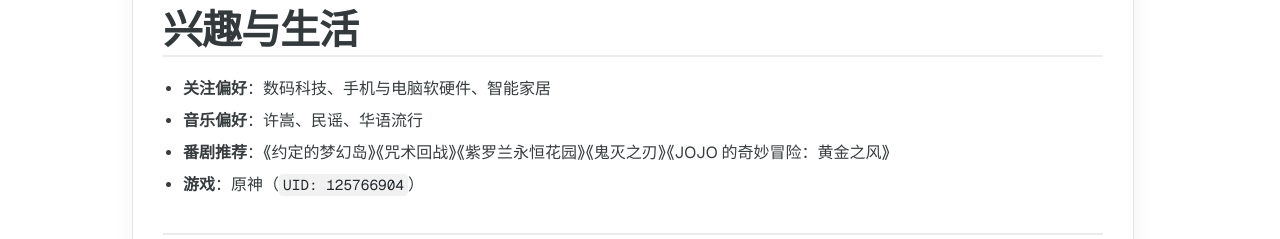
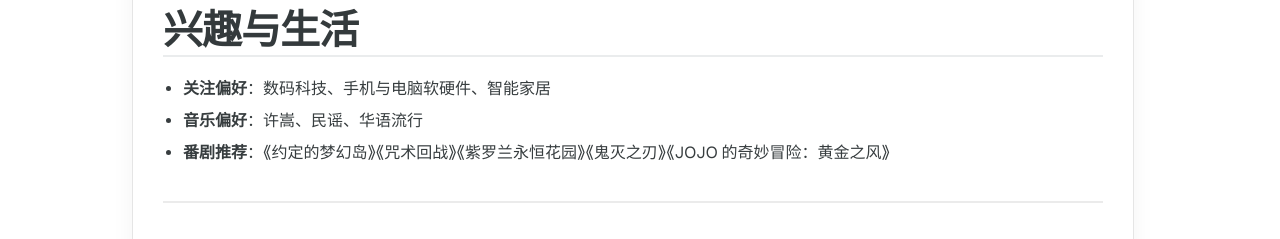
Before and after one commit to OnlyNa/OnlyNa.github.io, a plain HTML site: page about/index.html in a window 1280 px wide. Shown: the part 856-1095 px from the top of the page. Drawn offline with Linux system fonts and the light colour scheme; a script that the page names is missing.

Commit message:
Site updated: 2026-11-25 22:43:53

```diff
--- a/about/index.html
+++ b/about/index.html
@@ -94,7 +94,7 @@
 <meta property="og:locale" content="zh_CN">
 <meta property="og:image" content="https://onlyna.github.io/images/site/logo.png">
 <meta property="article:published_time" content="2024-09-01T12:15:09.000Z">
-<meta property="article:modified_time" content="2026-11-25T14:33:24.704Z">
+<meta property="article:modified_time" content="2026-11-25T14:43:33.639Z">
 <meta property="article:author" content="枫">
 <meta property="article:tag" content="C++">
 <meta property="article:tag" content="C++11">
@@ -609,7 +609,6 @@
 <li><strong>关注偏好</strong>：数码科技、手机与电脑软硬件、智能家居</li>
 <li><strong>音乐偏好</strong>：许嵩、民谣、华语流行</li>
 <li><strong>番剧推荐</strong>：《约定的梦幻岛》《咒术回战》《紫罗兰永恒花园》《鬼灭之刃》《JOJO 的奇妙冒险：黄金之风》</li>
-<li><strong>游戏</strong>：原神（<code>UID: 125766904</code>）</li>
 </ul>
 <hr>
 <h2 id="联系与交流"><a href="#联系与交流" class="headerlink" title="联系与交流"></a>联系与交流</h2><ul>
```
